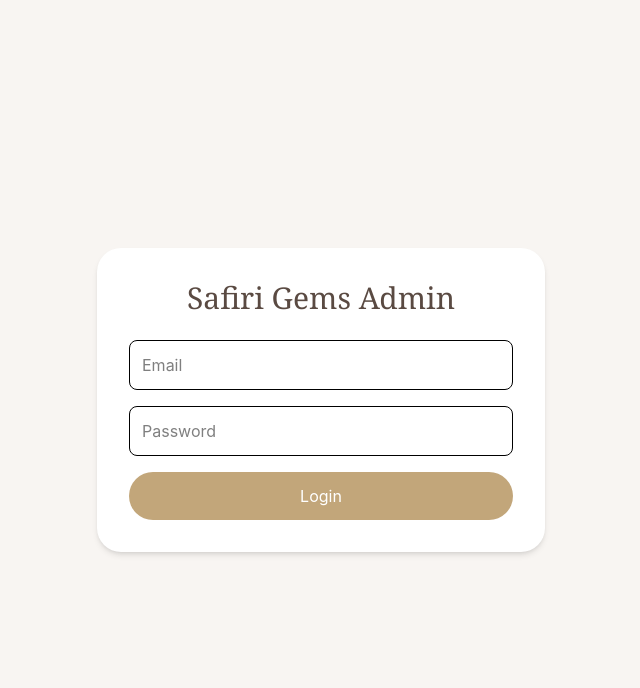
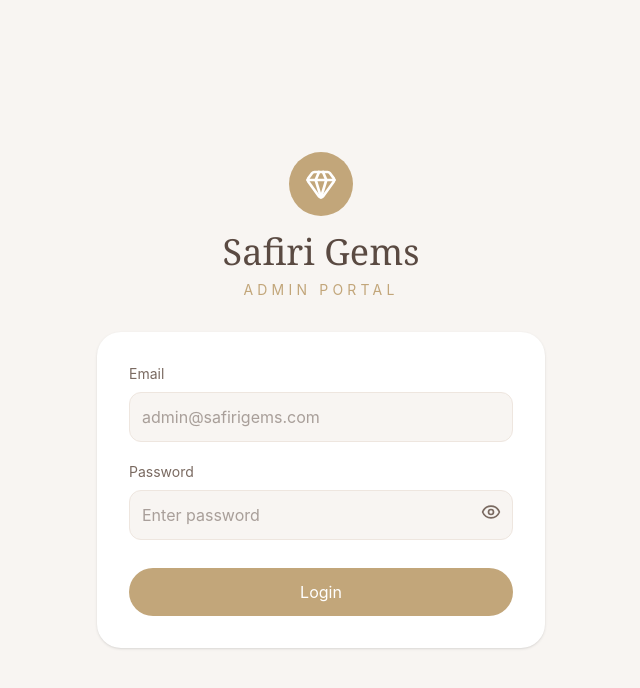
Before and after one commit to CynthiaMugo/Safiri_Gems, a React (Vite) app in the folder safiri-frontend/: page /admin/login in a window 1280 px wide. Shown: the top 688 px of the page, without its empty margins (319-959 px from the left). Built offline with nearby package versions, Linux system fonts and the light colour scheme.

Commit message:
Enhance AdminLogin and API error handling: add loading state, password visibility toggle, and session expiration notification

```diff
--- a/safiri-frontend/src/admin/pages/AdminLogin.jsx
+++ b/safiri-frontend/src/admin/pages/AdminLogin.jsx
@@ -1,73 +1,198 @@
 import { useState } from "react";
 import { useNavigate } from "react-router-dom";
+import { Eye, EyeOff, Gem } from "lucide-react";
+import toast from "react-hot-toast";
+
 import { loginAdmin } from "../services/adminService";
 
+
 function AdminLogin() {
+
   const navigate = useNavigate();
 
   const [email, setEmail] = useState("");
   const [password, setPassword] = useState("");
 
+  const [showPassword, setShowPassword] = useState(false);
+  const [loading, setLoading] = useState(false);
+
+
   async function handleSubmit(e) {
+
     e.preventDefault();
 
     try {
+
+      setLoading(true);
+
       const data = await loginAdmin(
         email,
         password
       );
+
 
       localStorage.setItem(
         "adminToken",
         data.token
       );
 
+
+      toast.success("Welcome back!");
+
       navigate("/admin/dashboard");
-    } catch (error) {
-      alert("Invalid credentials");
+
+
+    } catch(error) {
+
       console.error(error);
-    }
+
+      toast.error(
+        "Invalid email or password"
+      );
+
+    } finally {
+
+      setLoading(false);
+
     }
 
+  }
+
+
   return (
-    <div className="min-h-screen bg-[#f8f5f2] flex items-center justify-center">
+
+    <div className="min-h-screen bg-[#f8f5f2] flex items-center justify-center px-6">
+
+
+      <div className="w-full max-w-md">
+
+
+        <div className="mb-8 text-center">
+
+          <div className="mx-auto mb-4 flex h-16 w-16 items-center justify-center rounded-full bg-[#c2a67a]">
+
+            <Gem
+              className="text-white"
+              size={32}
+            />
+
+          </div>
+
+
+          <h1 className="font-serif text-4xl text-[#5a4a42]">
+            Safiri Gems
+          </h1>
+
+
+          <p className="mt-2 text-sm uppercase tracking-[0.3em] text-[#c2a67a]">
+            Admin Portal
+          </p>
+
+        </div>
+
+
+
         <form
           onSubmit={handleSubmit}
-        className="bg-white p-8 rounded-3xl shadow-md w-full max-w-md"
+          className="rounded-3xl bg-white p-8 shadow-sm"
         >
-        <h1 className="text-3xl font-serif text-center mb-6 text-[#5a4a42]">
-          Safiri Gems Admin
-        </h1>
+
+
+          <div className="space-y-5">
+
+
+            <div>
+
+              <label className="mb-2 block text-sm text-[#7a6a61]">
+                Email
+              </label>
 
               <input
                 type="email"
-          placeholder="Email"
-          className="w-full border p-3 rounded-lg mb-4"
+                placeholder="admin@safirigems.com"
+                className="w-full rounded-xl border border-[#eee6df] bg-[#f8f5f2] p-3 text-[#5a4a42] outline-none transition focus:border-[#c2a67a]"
                 value={email}
-          onChange={(e) =>
-            setEmail(e.target.value)
-          }
+                onChange={(e)=>setEmail(e.target.value)}
+                required
               />
 
+            </div>
+
+
+
+
+            <div>
+
+              <label className="mb-2 block text-sm text-[#7a6a61]">
+                Password
+              </label>
+
+
+              <div className="relative">
+
                 <input
-          type="password"
-          placeholder="Password"
-          className="w-full border p-3 rounded-lg mb-4"
+                  type={
+                    showPassword
+                    ? "text"
+                    : "password"
+                  }
+                  placeholder="Enter password"
+                  className="w-full rounded-xl border border-[#eee6df] bg-[#f8f5f2] p-3 pr-12 text-[#5a4a42] outline-none transition focus:border-[#c2a67a]"
                   value={password}
-          onChange={(e) =>
-            setPassword(e.target.value)
+                  onChange={(e)=>setPassword(e.target.value)}
+                  required
+                />
+
+
+                <button
+                  type="button"
+                  onClick={() =>
+                    setShowPassword(!showPassword)
                   }
-        />
+                  className="absolute right-3 top-3 text-[#7a6a61] hover:text-[#c2a67a]"
+                >
+
+                  {
+                    showPassword
+                    ? <EyeOff size={20}/>
+                    : <Eye size={20}/>
+                  }
+
+                </button>
+
+              </div>
+
+            </div>
+
+
+          </div>
+
+
 
           <button
             type="submit"
-          className="w-full bg-[#c2a67a] text-white py-3 rounded-full"
+            disabled={loading}
+            className="mt-7 w-full rounded-full bg-[#c2a67a] py-3 text-white transition hover:bg-[#5a4a42] disabled:opacity-50"
           >
-          Login
+
+            {
+              loading
+              ? "Signing in..."
+              : "Login"
+            }
+
           </button>
+
+
         </form>
+
       </div>
+
+
+    </div>
+
   );
+
 }
 
 export default AdminLogin;
--- a/safiri-frontend/src/services/api.js
+++ b/safiri-frontend/src/services/api.js
@@ -1,4 +1,5 @@
 import axios from "axios";
+import toast from "react-hot-toast";
 
 const api = axios.create({
   baseURL: "http://127.0.0.1:5000",
@@ -21,7 +22,13 @@ api.interceptors.response.use(
 
       localStorage.removeItem("adminToken");
 
-      window.location.href = "/admin/login";
+      toast.error(
+        "Session expired. Please login again."
+      );
+
+      setTimeout(() => {
+        window.location.href = "/admin/login";
+      }, 1000);
 
     }
 
```
Also changed, not shown: 1 other file (tests, documents, lock files or other folders). Lines whose indentation alone changed are shown as unchanged.
